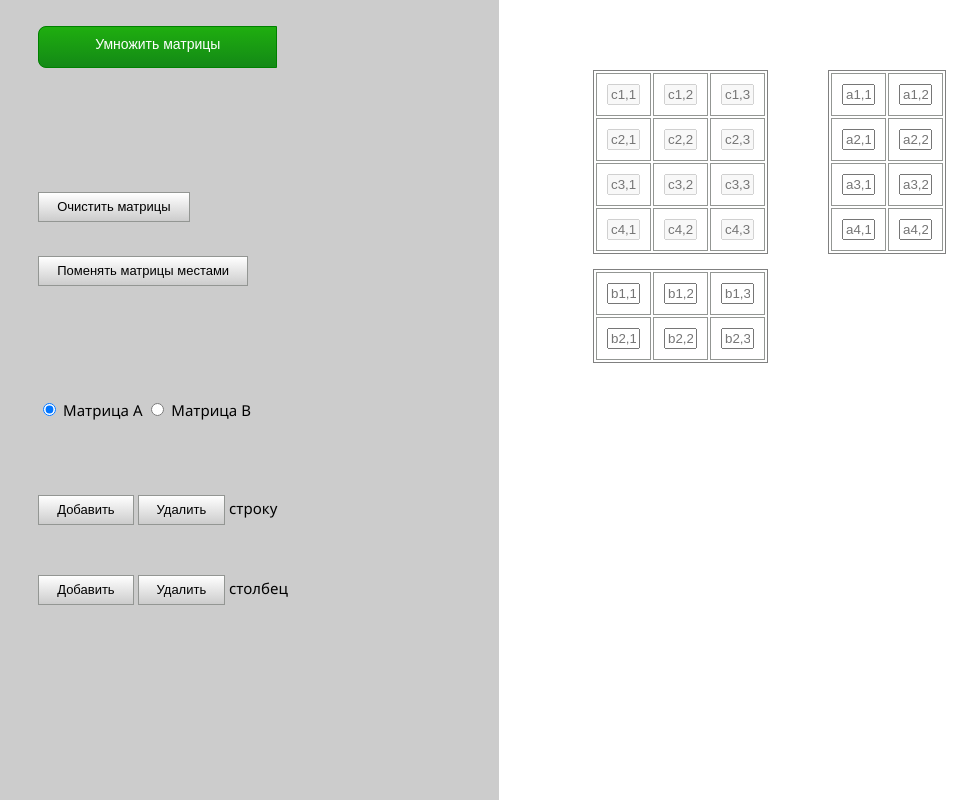
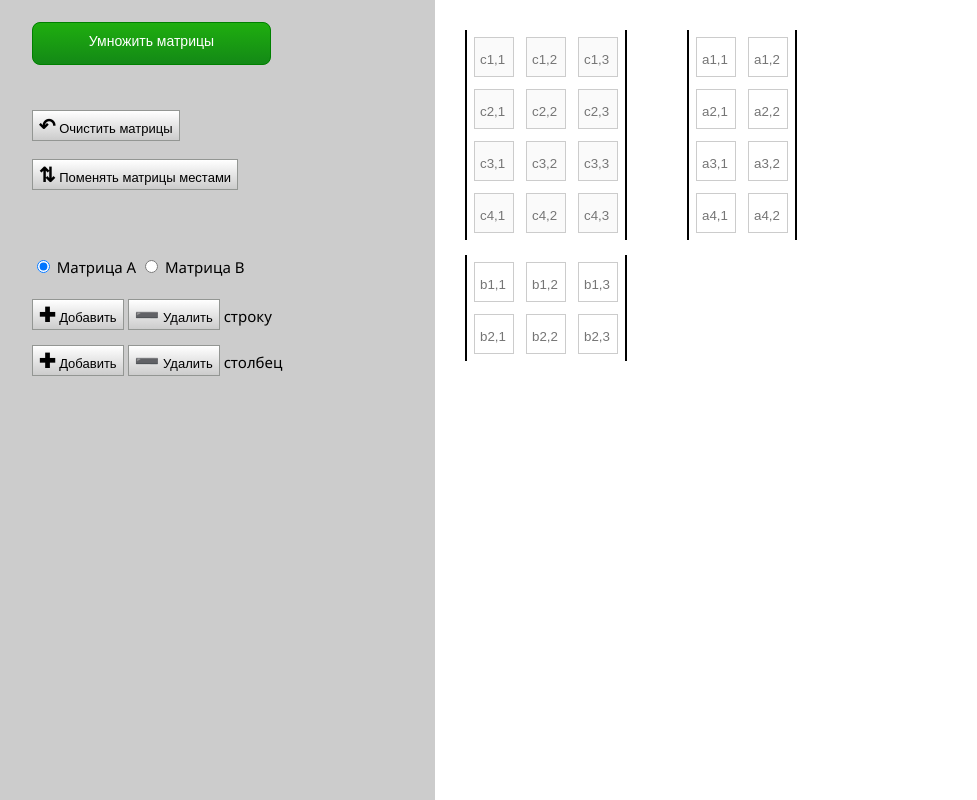
Before and after one commit to chipolinka/matrix_calculator, a plain HTML site: page index.html in a window 1280 px wide. Shown: the whole page, without its empty margins (13-990 px from the left). Drawn offline with Linux system fonts and the light colour scheme.

Commit message:
Сделаны картинки на кнопки, умножение

```diff
--- a/index.html
+++ b/index.html
@@ -8,18 +8,31 @@
 	<body>
 
 		<div id="menu">
-			<button id="mul">Умножить матрицы</button>
-			<button id="clear" class="gray"> Очистить матрицы</button>
-			<button id="change" class="gray">Поменять матрицы местами</button>
-			<form id="type_matrix">
+      <div>
+			 <button id="mul">Умножить матрицы</button> <span class="mul-triangle"></span>
+			</div>
+      <div id="clear">
+        <button class="gray"> <span class="icon">↶</span> Очистить матрицы</button>
+			</div>
+      <div id="change">
+        <button class="gray"> <span class="icon">⇅</span> Поменять матрицы местами</button>
+			</div>
+      <div id="type_matrix">
       	<input name="matrix" type="radio" value="matrix_a" checked> Матрица А
     		<input name="matrix" type="radio" value="matrix_b" > Матрица В
-  		</form>
-  		<p id="row"><button id="add_row" class="gray">Добавить</button>
-  			<button id="del_row" class="gray">Удалить</button> строку</p>
-  		<p id="col"><button id="add_col" class="gray">Добавить</button>
-  			<button id="del_col" class="gray">Удалить</button> столбец</p>
-		</div>
+  		</div>
+      <div>
+  		<p id="row"><button id="add_row" class="gray"><span class="icon">✚</span> Добавить</button>
+  			<button id="del_row" class="gray"><span class="icon">➖</span> Удалить</button> строку</p>
+  		<p id="col"><button id="add_col" class="gray"><span class="icon">✚</span> Добавить</button>
+  			<button id="del_col" class="gray"><span class="icon">➖</span> Удалить</button> столбец</p>
+		  </div>
+      <div id="error_message">
+        <p>Такие матрицы нельзя перемножить, <br/>
+        так как количество столбцов матрицы А <br/> не равно количеству строк матрицы В.
+        </p>
+      </div>
+    </div>
 		<div id="matrices">
       <div class="left_col">
         <div id="matrix_c"></div>
--- a/main.css
+++ b/main.css
@@ -6,14 +6,15 @@ body {
 }
 
 #menu {
+    float: left;
     background-color: #CCCCCC;
-    width: 40%;
+    width: 35%;
     height: 100%;
 }
 
-.font-pic {
-    font-family: "Kontur-Iconic";
-    src: url(font.ttf);
+.icon {
+    font: 20px "Segoe UI";
+    font-weight: bold;
 }
 
 #mul {
@@ -24,6 +25,8 @@ body {
     padding: .7em 4em calc(.5em + 8px);
     border-top-left-radius: 8px;
     border-bottom-left-radius: 8px;
+    border-top-right-radius: 8px;
+    border-bottom-right-radius: 8px;
     background: linear-gradient(#1FAE0F, #138916) green;
     border: solid 1px #008000;
     cursor:pointer;
@@ -39,17 +42,14 @@ body {
 }
 
 #clear {
-    position: absolute;
-    left: 4%;
-    top: 24%;
+    margin-top: 10%;
+    margin-left: 10%;
 }
 #change {
-    position: absolute;
-    left: 4%;
-    top: 32%;
+    margin-top: 4%;
+    margin-left: 10%;
 }
 .gray {
-    padding: 4px 18px;
     font-size: 13px;
     line-height: 20px;
     text-align: center;
@@ -76,25 +76,20 @@ body {
     border: solid 1px #939693;
 }
 #type_matrix {
-    position: absolute;
-    left: 4%;
-    top: 50%;
+    margin-top: 15%;
+    margin-left: 10%;
 }
 #row {
-    position: absolute;
-    left: 4%;
-    top: 60%;
+    margin-left: 10%;
+    margin-top: 5%;
 }
 #col {
-    position: absolute;
-    left: 4%;
-    top: 70%;
+    margin-left: 10%;
+    margin-top: 3%;
 }
 
-#matrices{
-    position: absolute;
-    left: 45%;
-    top: 5%;
+#matrices {
+    float: center;
 }
 
 #matrices div {
@@ -103,19 +98,24 @@ body {
 
 #matrices table {
     table-layout: fixed;
-    border-style: solid;
-    border-width: 1px;
+    border: 2px solid #000;
+    border-top: 0px dashed #000;
+    border-bottom: 0px dashed #000;
+}
+
+#matrices table input {
+    border-radius: 0px 0px 0px 0px;
+    border: 1px solid #ccc;
+    padding: 5px;
+    padding-bottom: 0px;
+    width: 40px;
+    height: 40px;
 }
 
 #matrices td {
-    /*border-spacing: 1px;*/
-    padding: 10px;
-    /*padding-bottom: 10px;*/
-    height: 15px;
+    padding: 5px;
     letter-spacing: 1px;
     background: #FFFFFF;
-    /*background: linear-gradient(#d8d8d8, #ece8e8) #033A03;*/
-    border: solid 1px #939693;
 }
 
 .left_col {
@@ -123,9 +123,16 @@ body {
 }
 
 .right_col {
-    float: right;
+    position: relative;
+    display: inline-block;
 }
 
 #matrix_a {
-    position: relative;
 }
+
+#error_message {
+    color: #d21212;
+    margin-top: 10%;
+    margin-left: 10%;
+    display: none;
+}
--- a/main.js
+++ b/main.js
@@ -30,3 +30,8 @@ var col_del_button = document.getElementById("del_col");
 col_del_button.addEventListener("click", function(){
     change_count_cols(false);
 });
+
+var mul_button = document.getElementById("mul");
+mul_button.addEventListener("click", function(){
+    show_mul();
+});
--- a/matrixFunctions.js
+++ b/matrixFunctions.js
@@ -1,17 +1,25 @@
 function multiply(matrix_a, matrix_b){
-    if (!is_correct(matrix_a, matrix_b))
-        throw new MatrixValueError("Wrong matrices!");
-
+    menu = document.getElementById("menu");
+    error_message = document.getElementById("error_message");
+    if (!is_correct(matrix_a, matrix_b)) {
+        menu.style.background = "#f6c1c0";
+        error_message.style.display = "block";
+        return new Matrix(matrix_a.data.length, matrix_b.data[0].length);
+    }
+    error_message.style.display = "none";
+    menu.style.background = "#ccc";
     var result = new Matrix(matrix_a.data.length, matrix_b.data[0].length);
     for (var k = 0; k < matrix_b.data[0].length; k++){
         for (var i = 0; i < matrix_a.data.length; i++){
             var temp = 0;
             for (var j = 0; j < matrix_b.data.length; j++)
-                if (!(matrix_a.data[i][j] == null || matrix_b.data[j][k] == null))
-                    temp += matrix_a.data[i][j] * matrix_b.data[j][k];
+                if (!(matrix_a.data[i][j].val == null || matrix_b.data[j][k].val == null))
+                {
+                    temp += matrix_a.data[i][j].val * matrix_b.data[j][k].val;
+                }
             result.data[i][k] = new Cell(temp);
         }
-     }
+    }
     return result;
 }
 
@@ -33,7 +41,8 @@ function change() {
 }
 
 function change_count_rows(is_adding){
-    var type = get_type_radio();
+    var menu = document.getElementById("menu");
+    var type = get_type_radio(menu);
     if (type == "matrix_a"){
         if (is_adding){
             MATRIX_CALCULATOR.matrix_a.add_row();
@@ -41,6 +50,8 @@ function change_count_rows(is_adding){
         else{
             MATRIX_CALCULATOR.matrix_a.del_row();
         }
+        del_all_tables();
+        create_all_matrix();
     }
     else {
         if (is_adding){
@@ -49,13 +60,15 @@ function change_count_rows(is_adding){
         else{
             MATRIX_CALCULATOR.matrix_b.del_row();
         }
+        MATRIX_CALCULATOR.matrix_b.del_table();
+        MATRIX_CALCULATOR.matrix_b.create("matrix_b");
     }
-    del_all_tables();
-    create_all_matrix();
+    var c = multiply(MATRIX_CALCULATOR.matrix_a.matrix, MATRIX_CALCULATOR.matrix_b.matrix);
 }
 
 function change_count_cols(is_adding){
-    var type = get_type_radio();
+    var menu = document.getElementById("menu");
+    var type = get_type_radio(menu);
     if (type == "matrix_a"){
         if (is_adding){
             MATRIX_CALCULATOR.matrix_a.add_col();
@@ -63,6 +76,8 @@ function change_count_cols(is_adding){
         else{
             MATRIX_CALCULATOR.matrix_a.del_col();
         }
+        MATRIX_CALCULATOR.matrix_a.del_table();
+        MATRIX_CALCULATOR.matrix_a.create("matrix_a");
     }
     else {
         if (is_adding){
@@ -71,13 +86,14 @@ function change_count_cols(is_adding){
         else{
             MATRIX_CALCULATOR.matrix_b.del_col();
         }
+        del_all_tables();
+        create_all_matrix();
     }
-    del_all_tables();
-    create_all_matrix();
+    var c = multiply(MATRIX_CALCULATOR.matrix_a.matrix, MATRIX_CALCULATOR.matrix_b.matrix);
 }
 
-function get_type_radio(){
-    var menu = document.getElementById("menu");
+function get_type_radio(menu){
+
     var types_matrix = menu.getElementsByTagName('input');
     for (var i = 0; i < types_matrix.length; i++)
         if (types_matrix[i].type === 'radio' && types_matrix[i].checked && types_matrix[i].name === 'matrix') {
@@ -103,3 +119,9 @@ function init() {
     MATRIX_CALCULATOR.matrix_b = new MatrixVisualisator("b", "matrix_b", new Matrix(2, 3));
     MATRIX_CALCULATOR.matrix_c = new MatrixVisualisator("c", "matrix_c", multiply(MATRIX_CALCULATOR.matrix_a.matrix, MATRIX_CALCULATOR.matrix_b.matrix));
 }
+
+function show_mul(){
+    MATRIX_CALCULATOR.matrix_c.mul(MATRIX_CALCULATOR.matrix_a.matrix, MATRIX_CALCULATOR.matrix_b.matrix);
+    MATRIX_CALCULATOR.matrix_c.del_table();
+    MATRIX_CALCULATOR.matrix_c.create("matrix_c");
+}
--- a/matrixVisualisator.js
+++ b/matrixVisualisator.js
@@ -84,6 +84,11 @@ MatrixVisualisator.prototype.clear = function() {
 }
 
 MatrixVisualisator.prototype.add_row = function() {
+    if (this.matrix.data.length == 10)
+    {
+        menu.style.background = "#f6c1c0";
+    }
+    else {
         var new_matrix = [];
         for (var i = 0; i < this.matrix.data.length + 1; i++) {
             new_matrix[i] = [];
@@ -95,8 +100,14 @@ MatrixVisualisator.prototype.add_row = function() {
         };
         this.matrix.data = new_matrix;
     }
+}
 
 MatrixVisualisator.prototype.del_row = function() {
+    if (this.matrix.data.length == 2)
+    {
+        menu.style.background = "#f6c1c0";
+    }
+    else {
         var new_matrix = [];
         for (var i = 0; i < this.matrix.data.length - 1; i++) {
             new_matrix[i] = [];
@@ -106,8 +117,14 @@ MatrixVisualisator.prototype.del_row = function() {
         };
         this.matrix.data = new_matrix;
     }
+}
 
 MatrixVisualisator.prototype.add_col = function() {
+    if (this.matrix.data[0].length == 10)
+    {
+        menu.style.background = "#f6c1c0";
+    }
+    else {
         var new_matrix = [];
         for (var i = 0; i < this.matrix.data.length; i++) {
             new_matrix[i] = [];
@@ -119,8 +136,15 @@ MatrixVisualisator.prototype.add_col = function() {
         };
         this.matrix.data = new_matrix;
     }
+}
 
 MatrixVisualisator.prototype.del_col = function() {
+    if (this.matrix.data[0].length == 2)
+    {
+        menu.style.background = "#f6c1c0";
+
+    }
+    else {
         var new_matrix = [];
         for (var i = 0; i < this.matrix.data.length; i++) {
             new_matrix[i] = [];
@@ -130,3 +154,9 @@ MatrixVisualisator.prototype.del_col = function() {
         };
         this.matrix.data = new_matrix;
     }
+}
+
+MatrixVisualisator.prototype.mul = function(matrix_a, matrix_b) {
+    var new_matrix = multiply(matrix_a, matrix_b);
+    this.matrix = new_matrix;
+}
```
Lines whose indentation alone changed are shown as unchanged.
